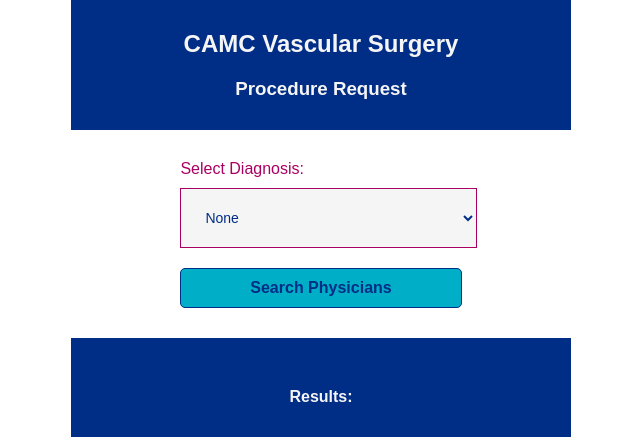
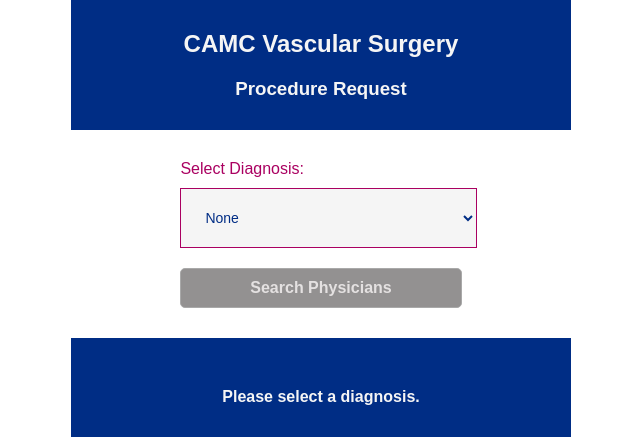
Before and after one commit to pirate032/Physician-Rotation-DB, a plain HTML site: page index.html in a window 1280 px wide. Shown: the top 437 px of the page, without its empty margins (319-959 px from the left). Drawn offline with Linux system fonts and the light colour scheme; no server answers.

Commit message:
updates
Disable button until Dx selected and modify some phrasing

```diff
--- a/index.css
+++ b/index.css
@@ -63,6 +63,12 @@ select {
 #search-btn:hover {
     background-color: #cbf3f0;
 }
+#search-btn:disabled {
+    background-color: rgb(147, 145, 145);
+    color: rgb(228, 225, 225);
+    border: 1px solid darkgrey;
+    cursor: not-allowed;
+}
 
 #bottom-section {
     display: flex;
--- a/index.html
+++ b/index.html
@@ -58,13 +58,13 @@
             </select>
 
         </form>
-        <button id="search-btn">Search Physicians</button>
+        <button id="search-btn" disabled>Search Physicians</button>
      </div>
     </section>
 
     <section class="data">
       <div id="bottom-section">
-        <p id=results-el>Results:</p>
+        <p id="results-el">Please select a diagnosis.</p>
         <p id="physName"></p>
         <img id="phys-image">
       </div>
--- a/index.js
+++ b/index.js
@@ -53,7 +53,9 @@ onValue(referenceInDB, function(snapshot) {
 
 test.addEventListener("change", function(){
     //Blank out results after clicking a new diagnosis
-    resultsEl.textContent = 'Please click Search:'
+    console.log(test.value)
+    test.value !== 'None' ? searchBtn.disabled = false : searchBtn.disabled = true
+    test.value !== 'None' ? resultsEl.textContent = 'Please click Search Physicians.' : resultsEl.textContent = 'Please select a diagnosis.'
     nameEl.textContent = ''
     physImage.src = ''
     physImage.style.visibility = "hidden"
```
